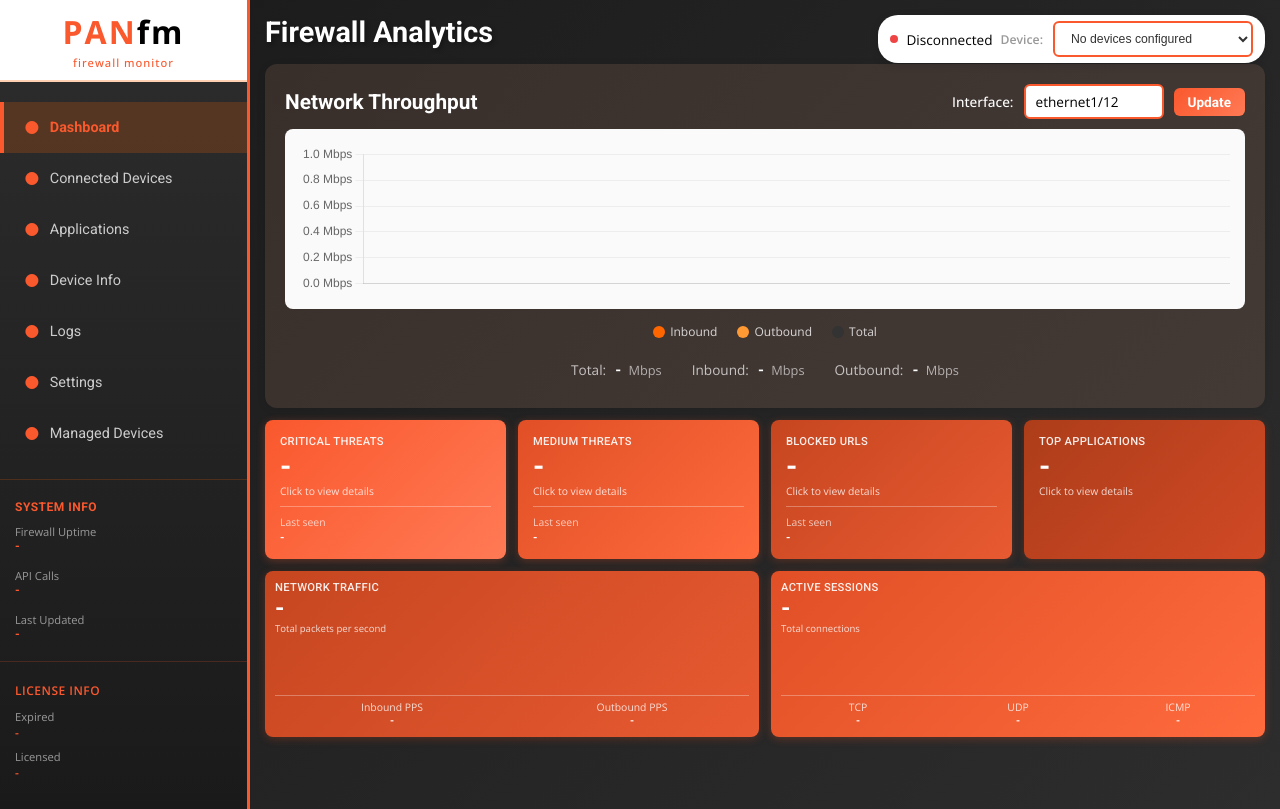
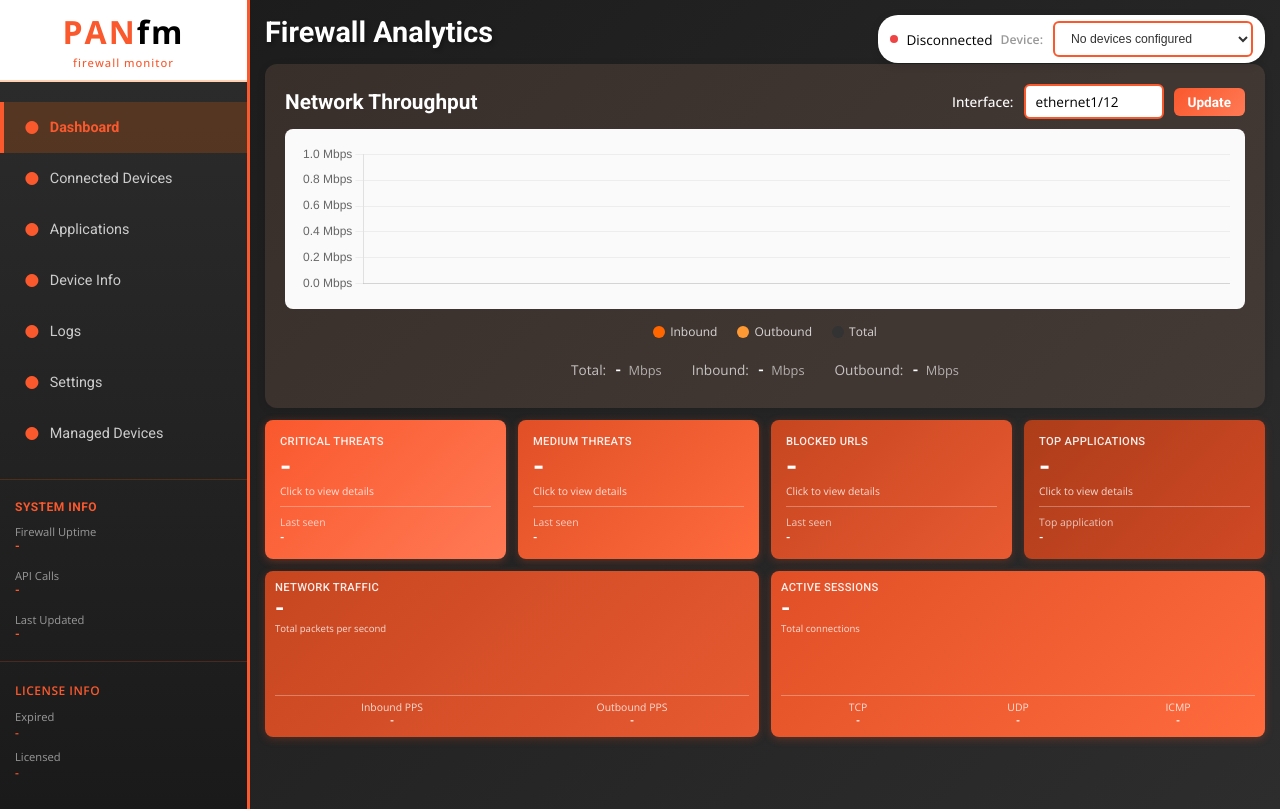
Before and after one commit to csmblade/PANfm, a Flask app: page / in a window 1280 px wide. Run offline with Flask 3, Linux system fonts and the light colour scheme; data that the repository does not hold is empty.

Commit message:
Add top application name to Top Applications tile with matching format
- Added bottom section to Top Applications tile matching Critical Threats format
- Displays top application name below separator border
- HTML changes:
  - Added border-top separator (1px solid rgba(255,255,255,0.3))
  - Added "Top application" label
  - Added topAppName element to display application name
- JavaScript changes:
  - Retrieve first app from data.top_applications.apps array
  - Display app name or "N/A" if no data available
- Consistent formatting across all threat/application tiles

🤖 Generated with [Claude Code](https://claude.com/claude-code)

Co-Authored-By: Claude <noreply@anthropic.com>

```diff
--- a/static/app.js
+++ b/static/app.js
@@ -339,6 +339,7 @@ function updateStats(data) {
     if (data.top_applications) {
         const topAppsValueElement = document.getElementById('topAppsValue');
         const topAppsContainer = document.getElementById('topAppsContainer');
+        const topAppNameElement = document.getElementById('topAppName');
 
         // Store for modals
         currentTopApps = data.top_applications.apps || [];
@@ -346,6 +347,15 @@ function updateStats(data) {
         // Update total count
         if (topAppsValueElement) {
             topAppsValueElement.textContent = data.top_applications.total_count || 0;
+        }
+
+        // Update top application name
+        if (topAppNameElement) {
+            if (data.top_applications.apps && data.top_applications.apps.length > 0) {
+                topAppNameElement.textContent = data.top_applications.apps[0].name;
+            } else {
+                topAppNameElement.textContent = 'N/A';
+            }
         }
 
         // Update the list of apps
--- a/templates/index.html
+++ b/templates/index.html
@@ -673,6 +673,10 @@
                 <div style="font-size: 0.7em; opacity: 0.9; margin-bottom: 4px; font-weight: 500; letter-spacing: 0.3px; font-family: var(--font-primary);">TOP APPLICATIONS</div>
                 <div id="topAppsValue" style="font-size: 1.8em; font-weight: 700; line-height: 1; font-family: var(--font-primary);">-</div>
                 <div style="font-size: 0.65em; opacity: 0.8; margin-top: 3px; font-family: var(--font-secondary);">Click to view details</div>
+                <div style="margin-top: 8px; padding-top: 8px; border-top: 1px solid rgba(255,255,255,0.3);">
+                    <div style="font-size: 0.65em; opacity: 0.7; font-family: var(--font-secondary);">Top application</div>
+                    <div id="topAppName" style="font-size: 0.7em; font-weight: 600; margin-top: 2px; font-family: var(--font-primary);">-</div>
+                </div>
             </div>
         </div>
 
```
